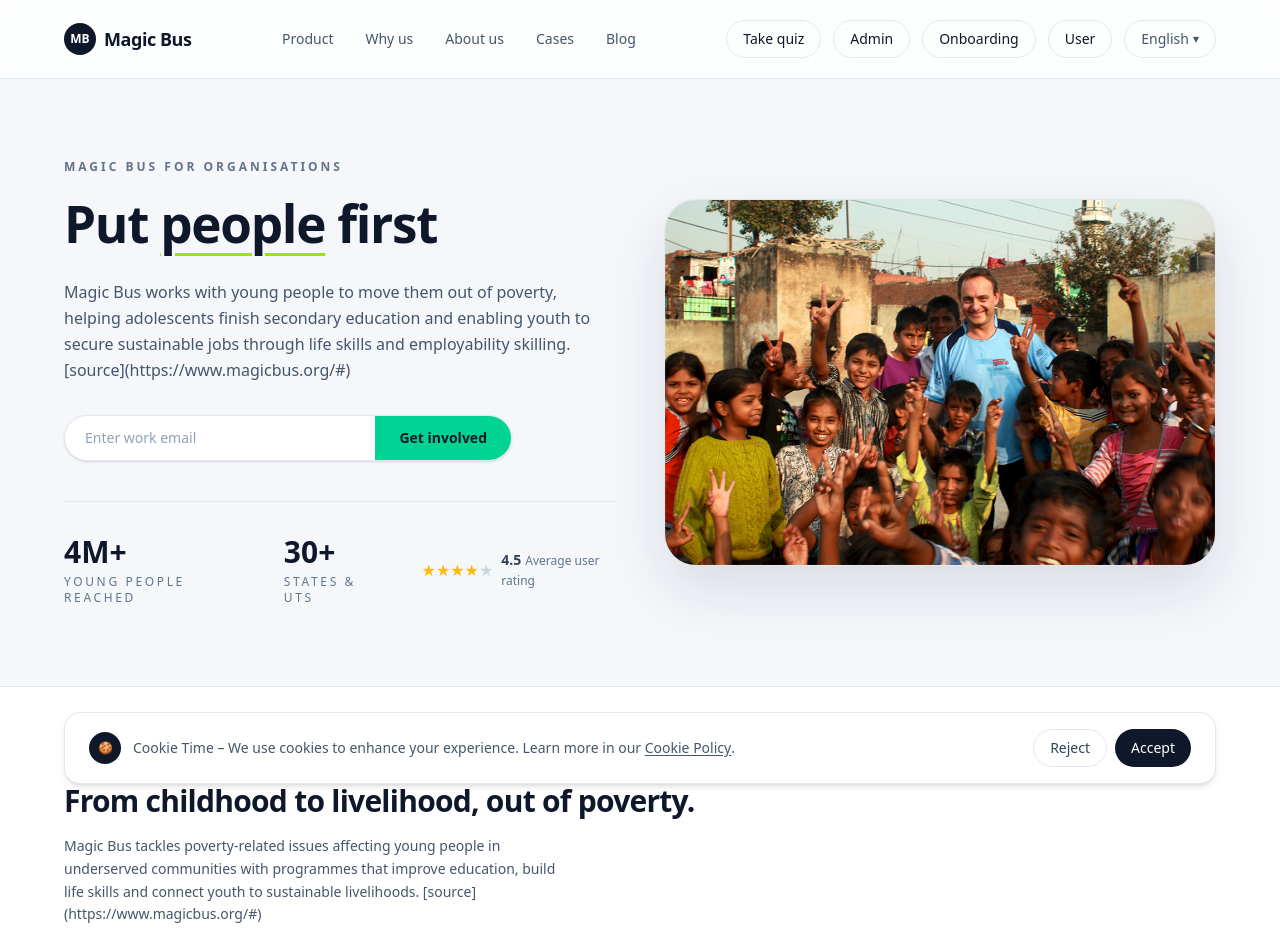
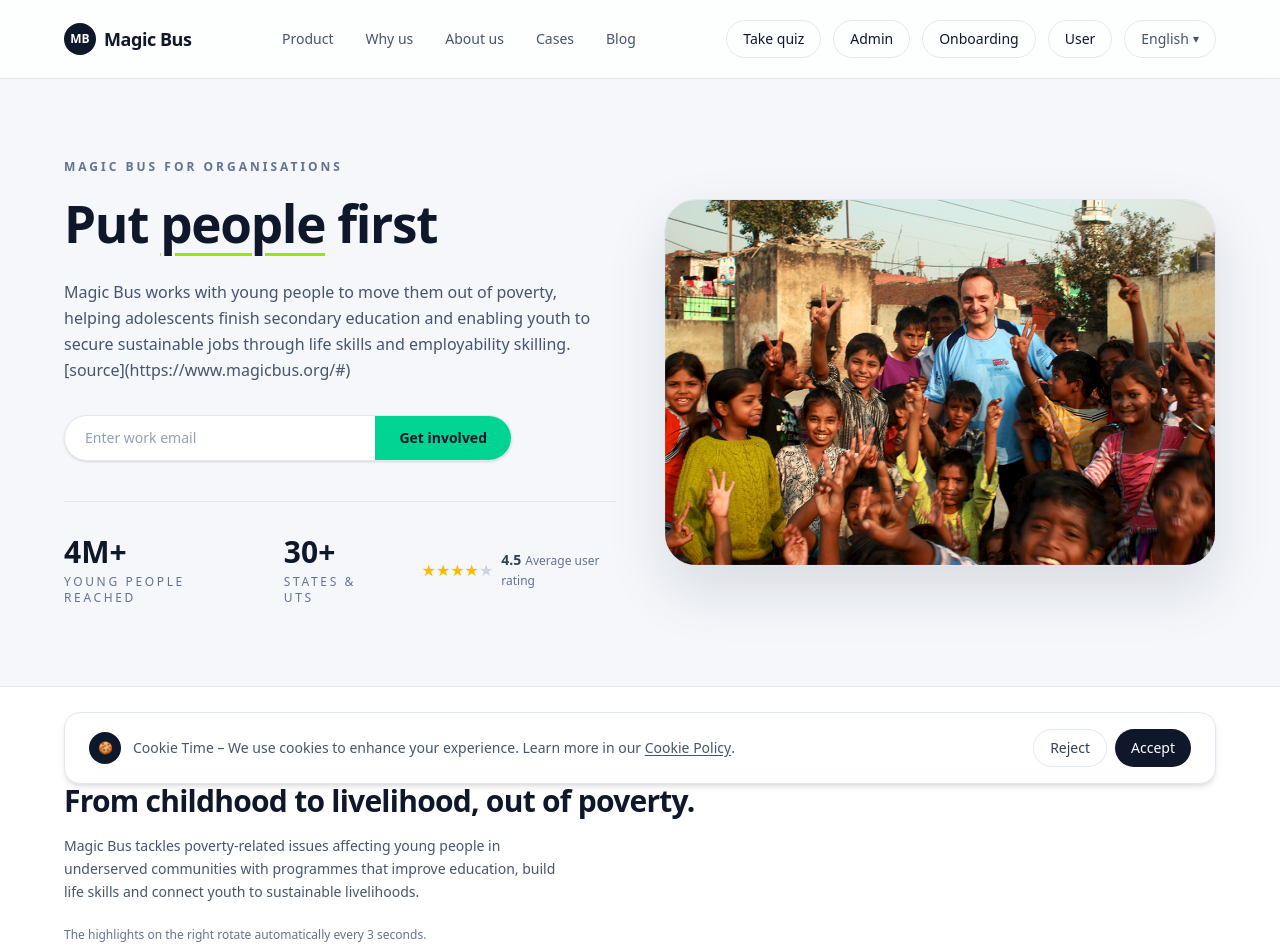
Before and after one commit to shashankpatil125/hehes, a React (Vite) app: page / in a window 1280 px wide. Shown: the top 950 px of the page. Built offline with nearby package versions, Linux system fonts and the light colour scheme.

Commit message:
commiting changes

```diff
--- a/src/components/Slideshow.tsx
+++ b/src/components/Slideshow.tsx
@@ -20,7 +20,7 @@
           </p>
           <p className="text-sm text-slate-600 leading-relaxed mb-6 max-w-lg">
             Magic Bus tackles poverty-related issues affecting young people in underserved communities with
-            programmes that improve education, build life skills and connect youth to sustainable livelihoods. [source](https://www.magicbus.org/#)
+            programmes that improve education, build life skills and connect youth to sustainable livelihoods.
           </p>
           <p className="text-xs text-slate-500">
             The highlights on the right rotate automatically every 3 seconds.
```
